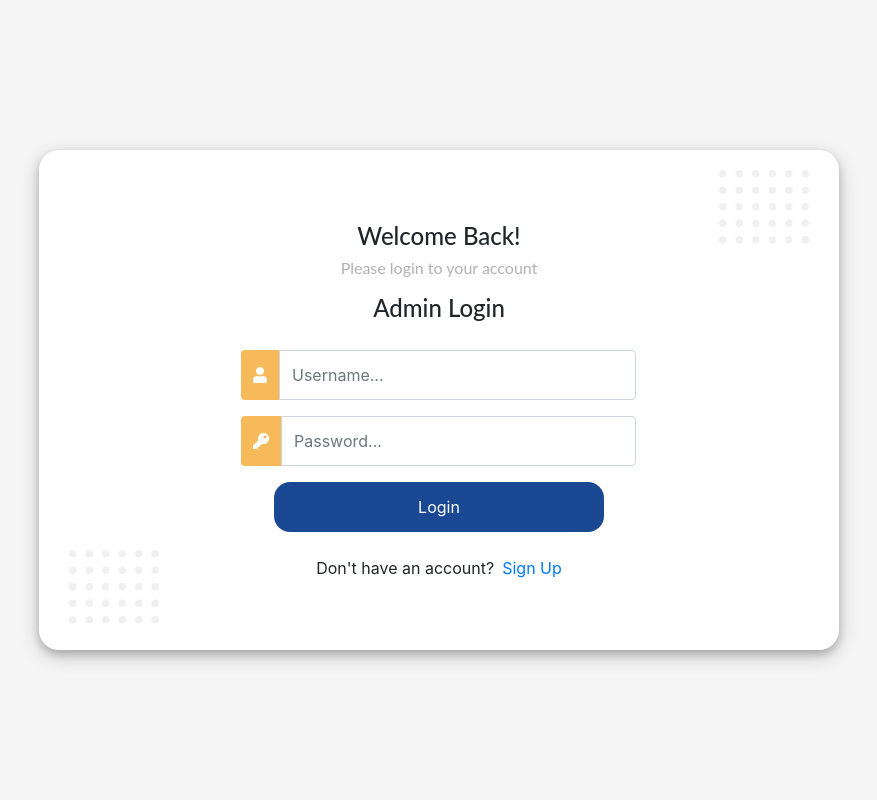
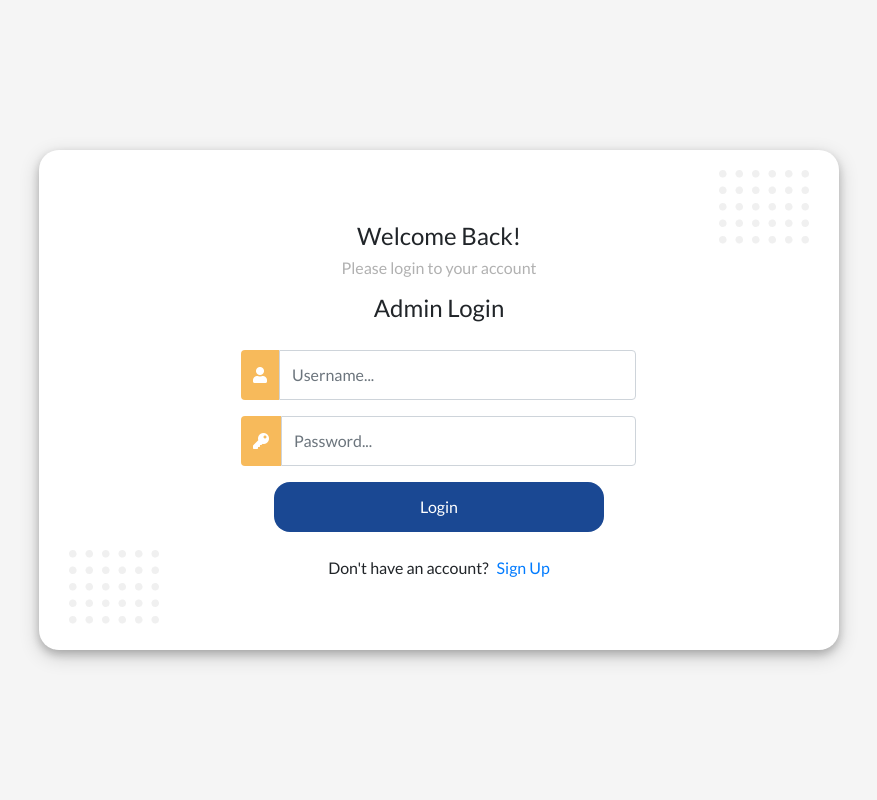
Before and after one commit to Asif-Mohammed12/Django-CRM, a Django app: page /login/ in a window 1280 px wide. Shown: the whole page, without its empty margins (201-1078 px from the left). Run offline with Django 3.2, Linux system fonts and the light colour scheme; some libraries are stand-ins or nearby versions.

Commit message:
font and favicon fix

```diff
--- a/account/templates/account/login.html
+++ b/account/templates/account/login.html
@@ -7,11 +7,16 @@
 	<link rel="stylesheet" href="https://stackpath.bootstrapcdn.com/bootstrap/4.1.3/css/bootstrap.min.css" integrity="sha384-MCw98/SFnGE8fJT3GXwEOngsV7Zt27NXFoaoApmYm81iuXoPkFOJwJ8ERdknLPMO" crossorigin="anonymous">
 	<script src="https://ajax.googleapis.com/ajax/libs/jquery/3.3.1/jquery.min.js"></script>
 	<link rel="stylesheet" href="https://use.fontawesome.com/releases/v5.6.1/css/all.css" integrity="sha384-gfdkjb5BdAXd+lj+gudLWI+BXq4IuLW5IT+brZEZsLFm++aCMlF1V92rMkPaX4PP" crossorigin="anonymous">
-
+	<link rel="icon" href={% static 'images/favicon.ico' %}>
+	{% comment %} <link href="https://fonts.cdnfonts.com/css/lato" rel="stylesheet"> {% endcomment %}
+	<link href='https://fonts.googleapis.com/css?family=Lato' rel='stylesheet'>
 
 	<style>
 		body,
 		html {
+
+font-family: 'Lato';
+font-style: normal;
 			margin: 0;
 			padding: 0;
 			height: 100%;
--- a/account/templates/account/main.html
+++ b/account/templates/account/main.html
@@ -12,7 +12,7 @@
         <link rel="stylesheet" type="text/css" href="{% static '/css/main.css' %}">
         <link href="https://fonts.cdnfonts.com/css/lato" rel="stylesheet">
         <link href='https://fonts.googleapis.com/css?family=Lato' rel='stylesheet'>
-
+        <link rel="icon" href={% static 'images/favicon.ico' %}>
         {% comment %} <link rel="stylesheet" type="text/css" href="{% static '/js/circle-intersection.js' %}"> {% endcomment %}
 
 
```
Also changed, not shown: db.sqlite3.
